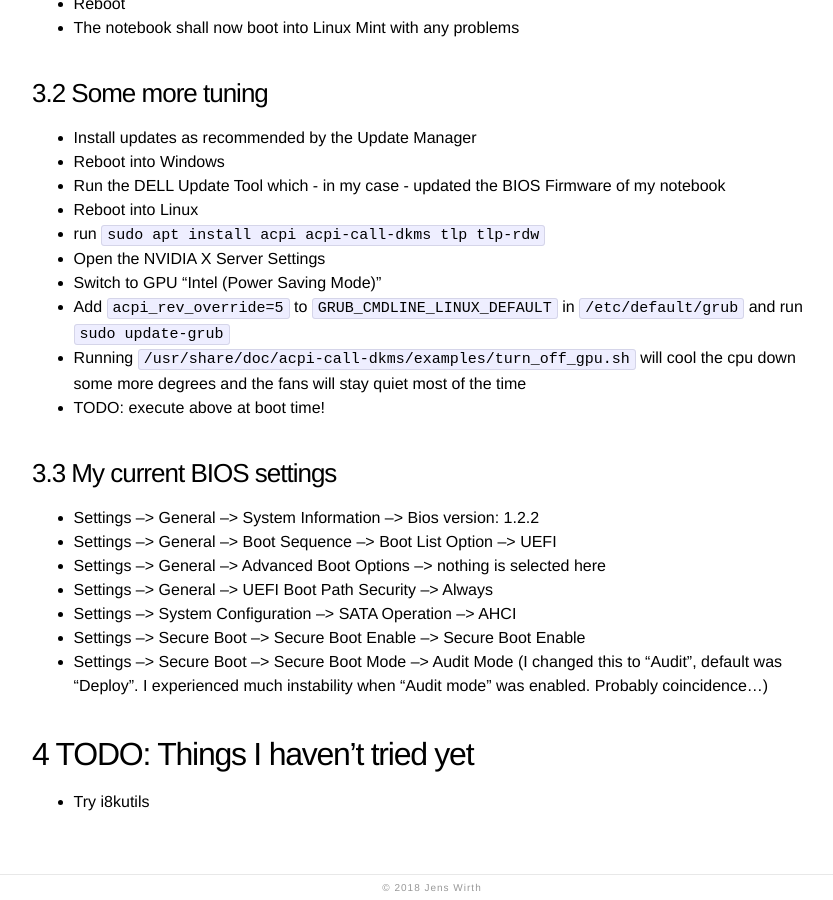
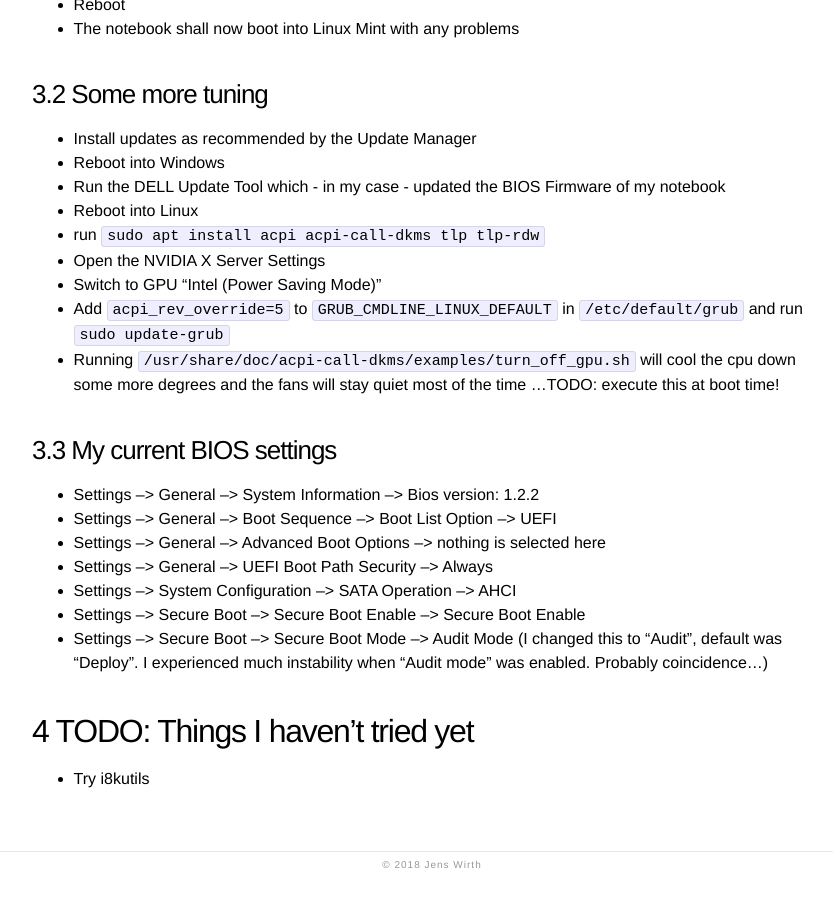
Before and after one commit to jewirth/jewirth.github.io, a Jekyll site: the page built from _posts/2018-07-25-Linux-Mint-19-on-Dell-XPS-15-9570-(2018).markdown, in a window 1280 px wide and 900 px high, scrolled down 2616 px. Shown: the whole window, without its empty margins (208-1041 px from the left). Built offline with Jekyll 4.4.1, drawn with Linux system fonts in a browser that asks for light colours; after the commit the page ends 3493 px from its top, so only the background shows below that; some of the changed text lies outside the part shown.

Commit message:
Update 2018-07-25-Linux-Mint-19-on-Dell-XPS-15-9570-(2018).markdown

````diff
--- a/_posts/2018-07-25-Linux-Mint-19-on-Dell-XPS-15-9570-(2018).markdown
+++ b/_posts/2018-07-25-Linux-Mint-19-on-Dell-XPS-15-9570-(2018).markdown
@@ -30,7 +30,7 @@ First of all, I dumped the harddrive of the new notebook just as it comes out of
 - Power on the notebook and press F12 when you see the Dell logo to open the boot menu
 - Select your Live Linux bootable USB drive to boot your external Linux
 - Dump your harddrive with dd: ```dd if=/dev//dev/nvme0n1 of=<your-external-drive-to-store-the-dump>/xps-nvme01.dump bs=100M ```
-- The step above will take some time. You can check the progress by sending the signal SIGUSR1 to dd: ```sudo kill <pid of dd> -s 10```
+- The step will take some time. You can check the progress by sending the signal SIGUSR1 to dd: ```sudo kill <pid of dd> -s 10```
 - Shutdown
 
 ## 1.3 Enable AHCI
@@ -85,8 +85,7 @@ Now, when booting, the grub boot loader shows up automatically and offers you to
 - Open the NVIDIA X Server Settings
 - Switch to GPU "Intel (Power Saving Mode)"
 - Add ```acpi_rev_override=5``` to ```GRUB_CMDLINE_LINUX_DEFAULT``` in ```/etc/default/grub``` and run ```sudo update-grub```
-- Running ```/usr/share/doc/acpi-call-dkms/examples/turn_off_gpu.sh``` will cool the cpu down some more degrees and the fans will stay quiet most of the time
-- TODO: execute above at boot time!
+- Running ```/usr/share/doc/acpi-call-dkms/examples/turn_off_gpu.sh``` will cool the cpu down some more degrees and the fans will stay quiet most of the time ...TODO: execute this at boot time!
 
 ## 3.3 My current BIOS settings
 - Settings --> General --> System Information --> Bios version: 1.2.2
````
